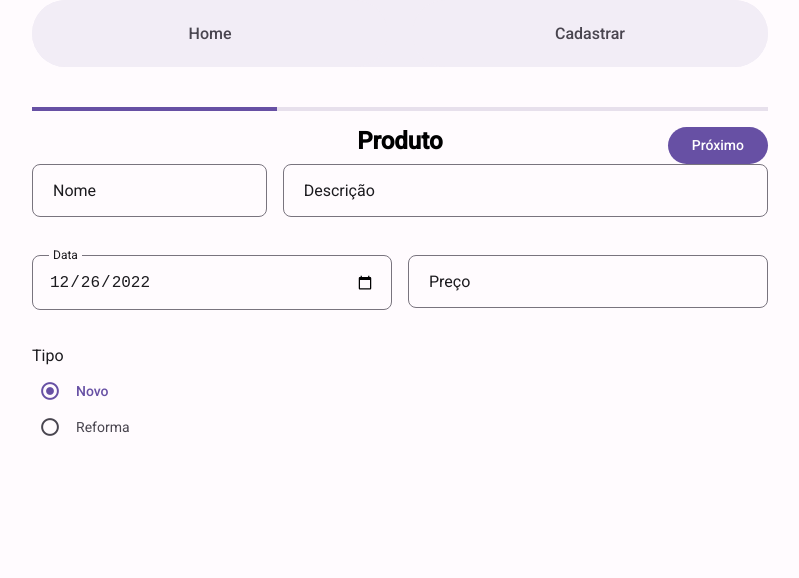
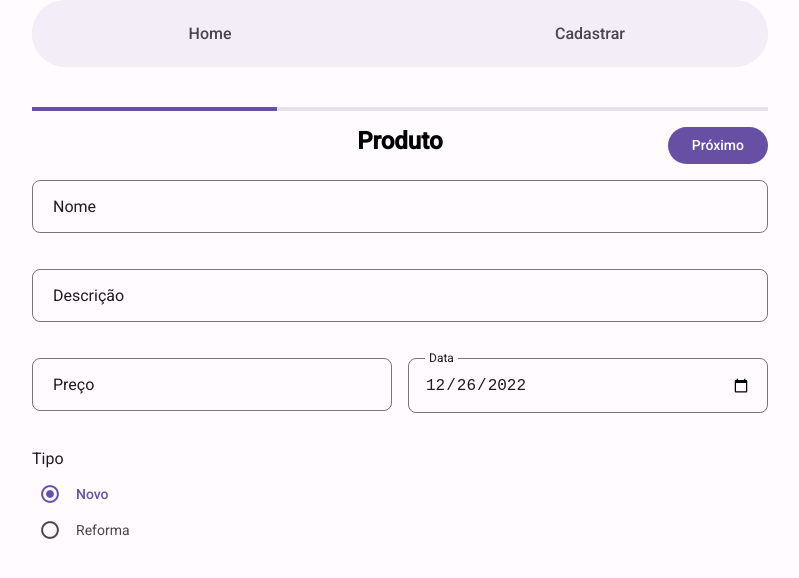
Before and after one commit to BrunoBecoski/marcenaria, a Next.js app: page /create in a window 1280 px wide. Shown: the top 578 px of the page, without its empty margins (240-1039 px from the left). Built offline with nearby package versions, Linux system fonts and the light colour scheme; no server answers.

Commit message:
chore: update component Product

```diff
--- a/src/pages/create/components/Product/index.tsx
+++ b/src/pages/create/components/Product/index.tsx
@@ -56,7 +56,6 @@ export function Product({ setProduct, product, setStep, productSubmitButtonRef }
 
   return (
     <ProductContainer onSubmit={handleSubmit(onSubmit)}>
-
       <div className="name">
         <Controller
           control={control}
@@ -95,6 +94,26 @@ export function Product({ setProduct, product, setStep, productSubmitButtonRef }
         />
       </div>
 
+      <div className="price">
+        <Controller
+          control={control}
+          name="date"
+          render={({
+            field: { name, onChange, value },
+            formState: { errors },
+          }) => (
+            <TextField
+              type="date"
+              label="Data"
+              name={name}
+              value={value}
+              onChange={onChange}
+              errorMessage={errors.date?.message}
+            />
+          )}
+        />
+      </div>
+
       <div className="date">
         <Controller
           control={control}
@@ -111,26 +130,6 @@ export function Product({ setProduct, product, setStep, productSubmitButtonRef }
               value={value}
               onChange={onChange}
               errorMessage={errors.price?.message}
-            />
-          )}
-        />
-      </div>
-
-      <div className="price">
-        <Controller
-          control={control}
-          name="date"
-          render={({
-            field: { name, onChange, value },
-            formState: { errors },
-          }) => (
-            <TextField
-              type="date"
-              label="Data"
-              name={name}
-              value={value}
-              onChange={onChange}
-              errorMessage={errors.date?.message}
             />
           )}
         />
--- a/src/pages/create/components/Product/styles.ts
+++ b/src/pages/create/components/Product/styles.ts
@@ -3,8 +3,8 @@ import styled from 'styled-components';
 export const ProductContainer = styled.form`
   display: grid;
   gap: var(--size_16);
-  grid-template-columns: repeat(6, 1fr);
-  grid-template-rows: repeat(6, 1fr);
+  grid-template-columns: repeat(2, 1fr);
+  margin-top: var(--size_16);
 
   .name { grid-area: name; }
   .description { grid-area: description; }
@@ -13,13 +13,10 @@ export const ProductContainer = styled.form`
   .type { grid-area: type; }
 
   grid-template-areas:
-    "name name description description description description"
-    "name name description description description description"
-    "name name description description description description"
-    "price price price date date date"
-    "price price price date date date"
-    "price price price date date date"
-    "type type type type type type"
+    "name name"
+    "description description"
+    "date price"
+    "type ."
   ;
 
   button[type="submit"] {
```
